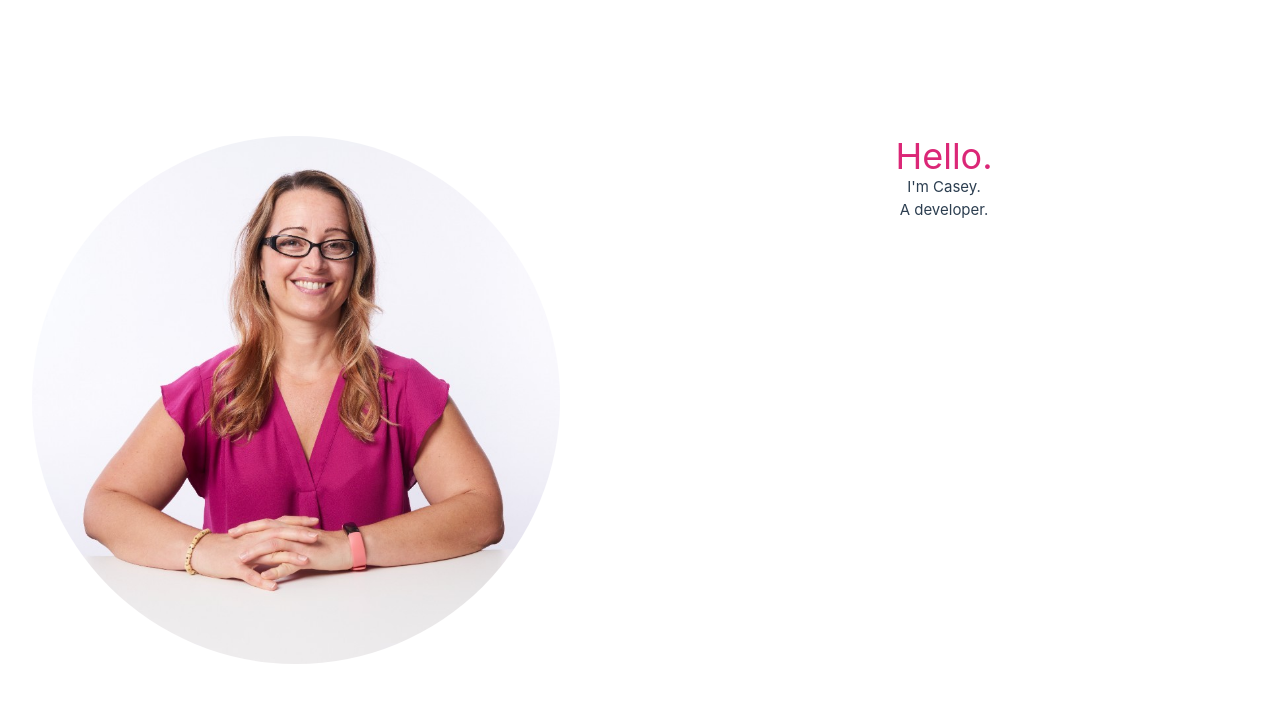
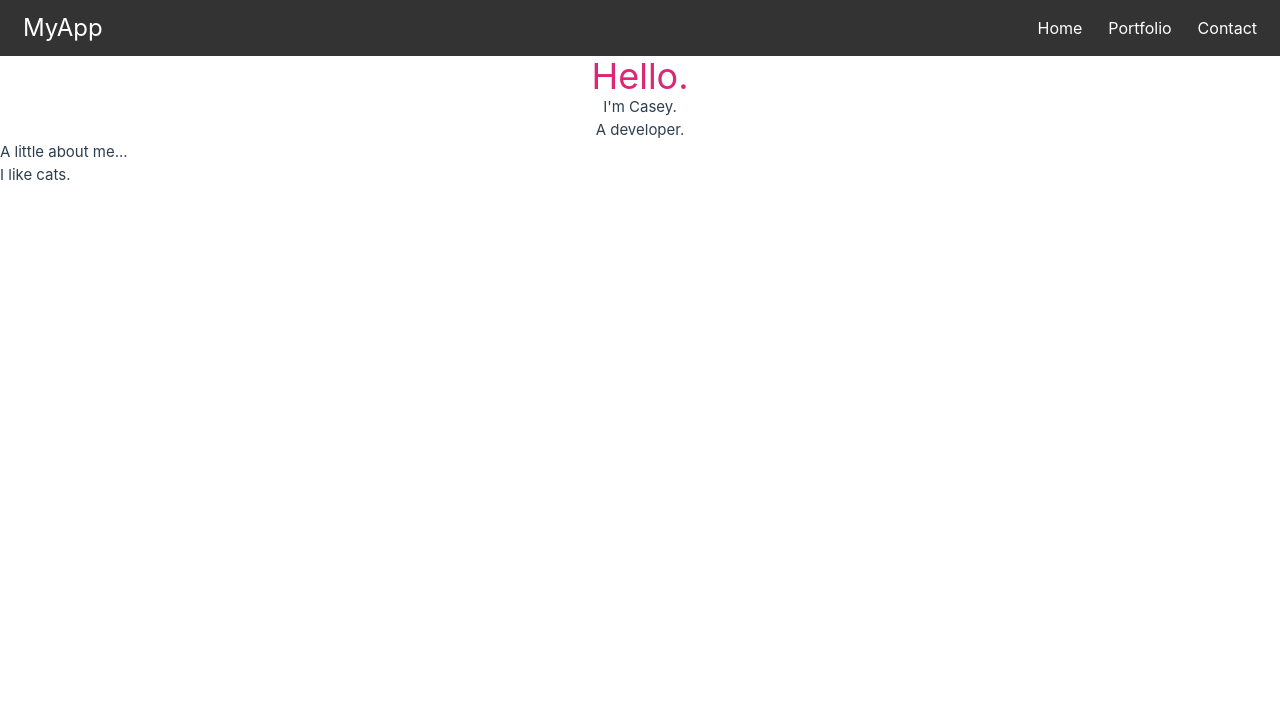
Before and after one commit to caseofbase18/vue-portfolio, a Vue app in the folder vue-bio/: page / in a window 1280 px wide. Shown: the top 702 px of the page. Built offline with nearby package versions, Linux system fonts and the light colour scheme.

Commit message:
adding vue-router, adding headernav component, adding contact and portfolio pages

```diff
--- a/vue-bio/package.json
+++ b/vue-bio/package.json
@@ -11,7 +11,8 @@
   "dependencies": {
     "autoprefixer": "^10.4.20",
     "postcss": "^8.4.47",
-    "vue": "^3.5.12"
+    "vue": "^3.5.12",
+    "vue-router": "^4.4.5"
   },
   "devDependencies": {
     "@vitejs/plugin-vue": "^5.1.4",
--- /dev/null
+++ b/vue-bio/src/App.vue
@@ -0,0 +1,21 @@
+<template>
+    <div id="app">
+      <HeaderNav />
+      <RouterView />
+    </div>
+  </template>
+
+  <script>
+  import HeaderNav from './components/HeaderNav.vue';
+
+  export default {
+    name: 'App',
+    components: {
+      HeaderNav
+    }
+  }
+  </script>
+
+  <style>
+  /* Global styles go here */
+  </style>
--- a/vue-bio/src/assets/main.css
+++ b/vue-bio/src/assets/main.css
@@ -3,12 +3,12 @@
 @tailwind components;
 @tailwind utilities;
 
-#app {
+/* #app {
   max-width: 1280px;
   margin: 0 auto;
   padding: 2rem;
   font-weight: normal;
-}
+} */
 
 a,
 .green {
@@ -24,15 +24,15 @@ a,
   }
 }
 
-@media (min-width: 1024px) {
-  body {
+/* @media (min-width: 1024px) { */
+  /* body {
     display: flex;
     place-items: center;
-  }
+  } */
 
-  #app {
+  /* #app {
     display: grid;
     grid-template-columns: 1fr 1fr;
     padding: 0 2rem;
-  }
-}
+  } */
+/* } */
--- /dev/null
+++ b/vue-bio/src/components/HeaderNav.vue
@@ -0,0 +1,154 @@
+<template>
+    <header class="header-nav">
+      <div class="logo">
+        <router-link to="/">MyApp</router-link>  <!-- Replace with your app's name or logo -->
+      </div>
+
+      <nav>
+        <ul class="nav-links">
+          <li>
+            <router-link to="/">Home</router-link>
+          </li>
+          <!-- <li>
+            <router-link to="/about">About</router-link>
+          </li> -->
+          <li>
+            <router-link to="/portfolio">Portfolio</router-link>
+          </li>
+          <li>
+            <router-link to="/contact">Contact</router-link>
+          </li>
+        </ul>
+      </nav>
+
+      <div class="hamburger" @click="toggleMenu">
+        <span v-if="!isMenuOpen">&#9776;</span> <!-- Hamburger icon -->
+        <span v-else>&times;</span> <!-- Close icon -->
+      </div>
+
+      <div v-if="isMenuOpen" class="mobile-menu">
+        <ul>
+          <li>
+            <router-link to="/">Home</router-link>
+          </li>
+          <!-- <li>
+            <router-link to="/about">About</router-link>
+          </li>
+          <li>
+            <router-link to="/services">Services</router-link>
+          </li> -->
+          <li>
+            <router-link to="/contact">Contact</router-link>
+          </li>
+        </ul>
+      </div>
+    </header>
+  </template>
+
+  <script>
+  export default {
+    name: 'HeaderNav',
+    data() {
+      return {
+        isMenuOpen: false
+      };
+    },
+    methods: {
+      toggleMenu() {
+        this.isMenuOpen = !this.isMenuOpen;
+      }
+    }
+  }
+  </script>
+
+  <style scoped>
+  /* Basic styling for header */
+  .header-nav {
+    display: flex;
+    justify-content: space-between;
+    align-items: center;
+    padding: 10px 20px;
+    background-color: #333;
+    color: white;
+  }
+
+  .logo a {
+    color: white;
+    font-size: 24px;
+    text-decoration: none;
+  }
+
+  nav {
+    display: flex;
+  }
+
+  .nav-links {
+    display: flex;
+    list-style: none;
+    gap: 20px;
+  }
+
+  .nav-links li a {
+    color: white;
+    text-decoration: none;
+    font-size: 16px;
+  }
+
+  .nav-links li a:hover {
+    text-decoration: underline;
+  }
+
+  /* Hamburger menu for mobile */
+  .hamburger {
+    display: none;
+    cursor: pointer;
+    font-size: 28px;
+  }
+
+  .mobile-menu {
+    display: none;
+  }
+
+  .mobile-menu ul {
+    list-style: none;
+    padding: 0;
+    margin: 0;
+    background-color: #444;
+    position: absolute;
+    top: 60px;
+    left: 0;
+    width: 100%;
+  }
+
+  .mobile-menu ul li {
+    padding: 10px 20px;
+  }
+
+  .mobile-menu ul li a {
+    color: white;
+    text-decoration: none;
+  }
+
+  .mobile-menu ul li a:hover {
+    background-color: #555;
+  }
+
+  /* Media query for mobile devices */
+  @media (max-width: 768px) {
+    .hamburger {
+      display: block;
+    }
+
+    .nav-links {
+      display: none;
+    }
+
+    .mobile-menu {
+      display: block;
+    }
+
+    .mobile-menu.open {
+      display: block;
+    }
+  }
+  </style>
--- a/vue-bio/src/main.js
+++ b/vue-bio/src/main.js
@@ -1,6 +1,9 @@
 import './assets/main.css'
 
-import { createApp } from 'vue'
-import App from './pages/Home.vue'
+import { createApp } from 'vue';
+import App from './App.vue';
+import router from './router';
 
-createApp(App).mount('#app')
+createApp(App)
+  .use(router)
+  .mount('#app');
--- /dev/null
+++ b/vue-bio/src/pages/Contact.vue
@@ -0,0 +1,15 @@
+<template>
+    <div>
+      <h1 class="text-pink-600">I AM THE CONTACT PAGE!!!!</h1>
+    </div>
+  </template>
+
+  <script>
+  export default {
+    name: 'Contact'
+  };
+  </script>
+
+  <style scoped>
+  /* Your CSS for the contact page */
+  </style>
--- a/vue-bio/src/pages/Home.vue
+++ b/vue-bio/src/pages/Home.vue
@@ -1,27 +1,29 @@
-<script setup>
-import HelloWorld from '../components/HelloWorld.vue'
-import TheWelcome from '../components/TheWelcome.vue'
-</script>
-
 <template>
-  <header>
-    <img alt="Vue logo" class="rounded-full" src="../assets/images/casey-headshot-pink.jpeg" />
-
-    <!-- <div class="wrapper">
-      <HelloWorld msg="You did it!" />
-    </div> -->
-  </header>
-
-  <main >
-    <!-- <TheWelcome /> -->
+  <div id="app">
+    <main>
       <div class="header-content">
         <h1 class="text-4xl text-pink-600">Hello.</h1>
         <h1>I'm Casey.</h1>
         <h2>A developer.</h2>
       </div>
+      <div>
+        <h2>A little about me...</h2>
+        <p>I like cats.</p>
+      </div>
+    </main>
+  </div>
+</template>
 
-  </main>
-</template>
+<script>
+import HeaderNav from '../components/HeaderNav.vue';  // Ensure correct path
+
+export default {
+  name: 'Home',
+  components: {
+    HeaderNav
+  }
+}
+</script>
 
 <style scoped>
 header {
--- /dev/null
+++ b/vue-bio/src/pages/Portfolio.vue
@@ -0,0 +1,15 @@
+<template>
+    <div>
+      <h1 class="text-pink-600">I AM THE PORTFOLIO PAGE!!!!</h1>
+    </div>
+  </template>
+
+  <script>
+  export default {
+    name: 'Contact'
+  };
+  </script>
+
+  <style scoped>
+  /* Your CSS for the contact page */
+  </style>
--- /dev/null
+++ b/vue-bio/src/router/index.js
@@ -0,0 +1,17 @@
+import { createRouter, createWebHistory } from 'vue-router';
+import Home from '../pages/Home.vue';
+import Contact from '../pages/Contact.vue';
+import Portfolio from '../pages/Portfolio.vue';
+
+const routes = [
+  { path: '/', component: Home },
+  { path: '/portfolio', component: Portfolio },
+  { path: '/contact', component: Contact }
+];
+
+const router = createRouter({
+  history: createWebHistory(import.meta.env.BASE_URL),
+  routes
+});
+
+export default router;
```
Also changed, not shown: 1 other file (tests, documents, lock files or other folders). Lines whose indentation alone changed are shown as unchanged.
